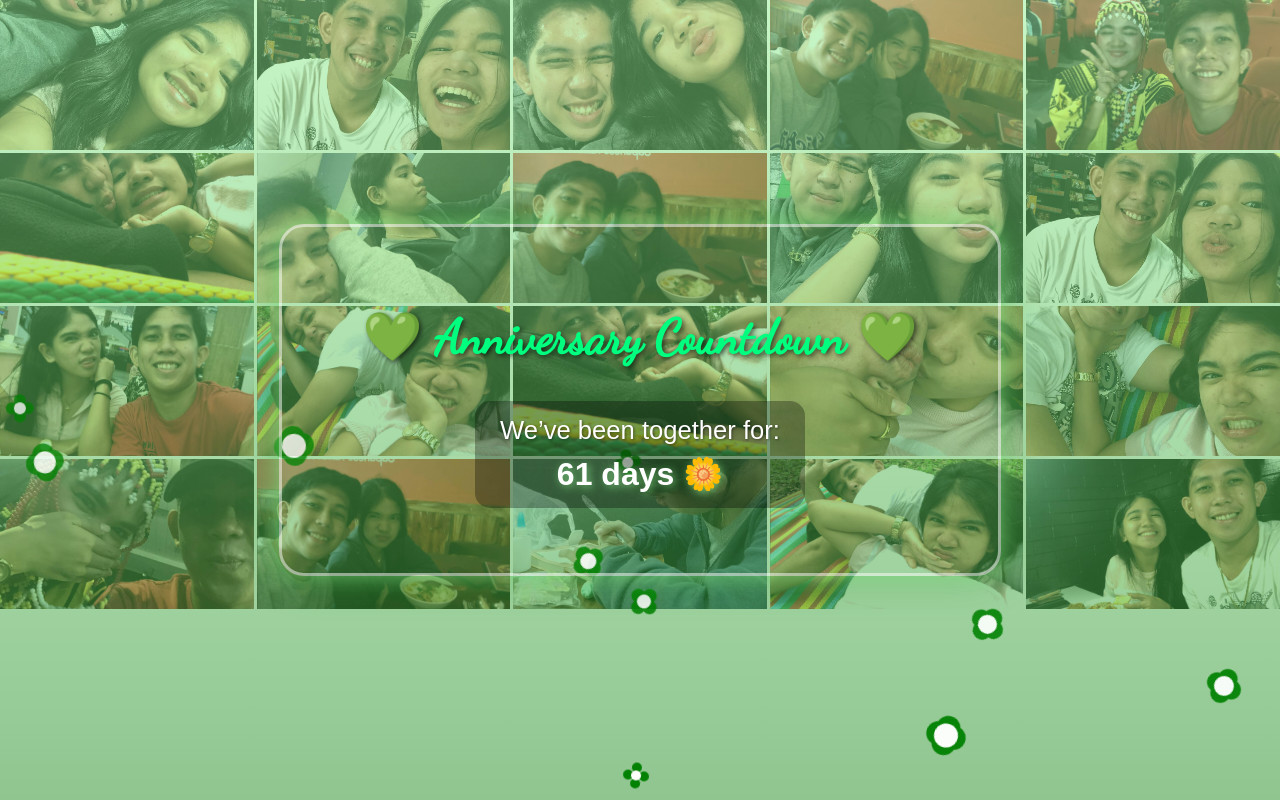
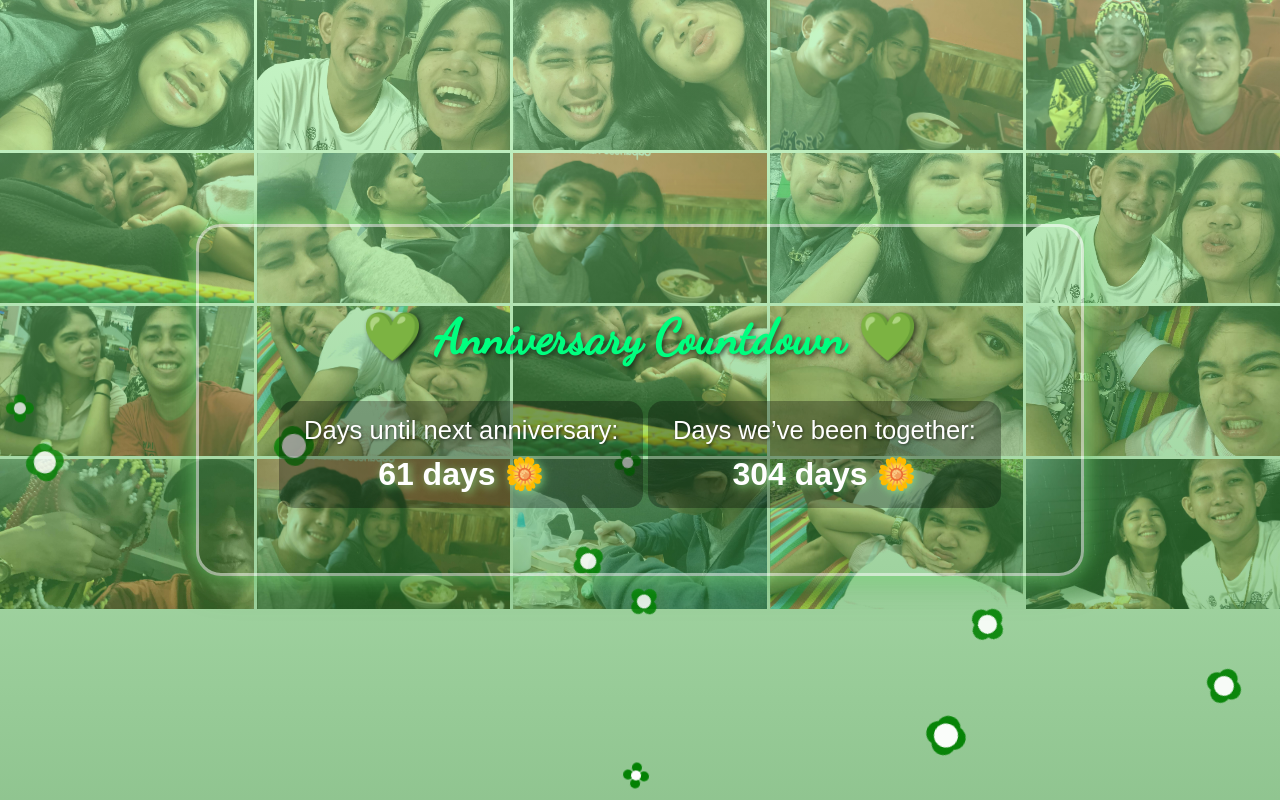
Before and after one commit to jmsglbr/surprise-website, a plain HTML site: page surprise.html in a window 1280 px wide. Drawn offline with Linux system fonts and the light colour scheme.

Commit message:
surprise.html

```diff
--- a/surprise.html
+++ b/surprise.html
@@ -149,30 +149,41 @@ h1 {
 <!-- Floating Daisies -->
 <div class="flowers"></div>
 
-<!-- Center Clear Rectangle -->
 <div class="container">
   <h1>💚 Anniversary Countdown 💚</h1>
+
+  <!-- Countdown to next anniversary -->
   <div class="counter">
-    We’ve been together for:
+    Days until next anniversary:
+    <p id="daysUntilAnniversary">Loading...</p>
+  </div>
+
+  <!-- Days together -->
+  <div class="counter">
+    Days we’ve been together:
     <p id="daysTogether">Loading...</p>
   </div>
-
 </div>
 
 <script>
-// Correct countdown to next anniversary
+const startDate = new Date("2024-11-07"); // relationship start date
 const today = new Date();
-let nextAnniversary = new Date(today.getFullYear(), 10, 7); // November is month 10 (0-based)
+
+// Days together so far
+const diffTogether = today - startDate;
+const daysTogether = Math.floor(diffTogether / (1000 * 60 * 60 * 24));
+document.getElementById("daysTogether").innerText = daysTogether + " days 🌼";
+
+// Countdown to next anniversary
+let nextAnniversary = new Date(today.getFullYear(), 10, 7); // November 7
 
 if (today > nextAnniversary) {
-  // If already passed this year's anniversary, use next year
   nextAnniversary = new Date(today.getFullYear() + 1, 10, 7);
 }
 
 const diffTime = nextAnniversary - today;
 const diffDays = Math.ceil(diffTime / (1000 * 60 * 60 * 24));
-
-document.getElementById("daysTogether").innerText = diffDays + " days 🌼";
+document.getElementById("daysUntilAnniversary").innerText = diffDays + " days 🌼";
 
 // Create multiple daisies
 const flowersContainer = document.querySelector('.flowers');
```
